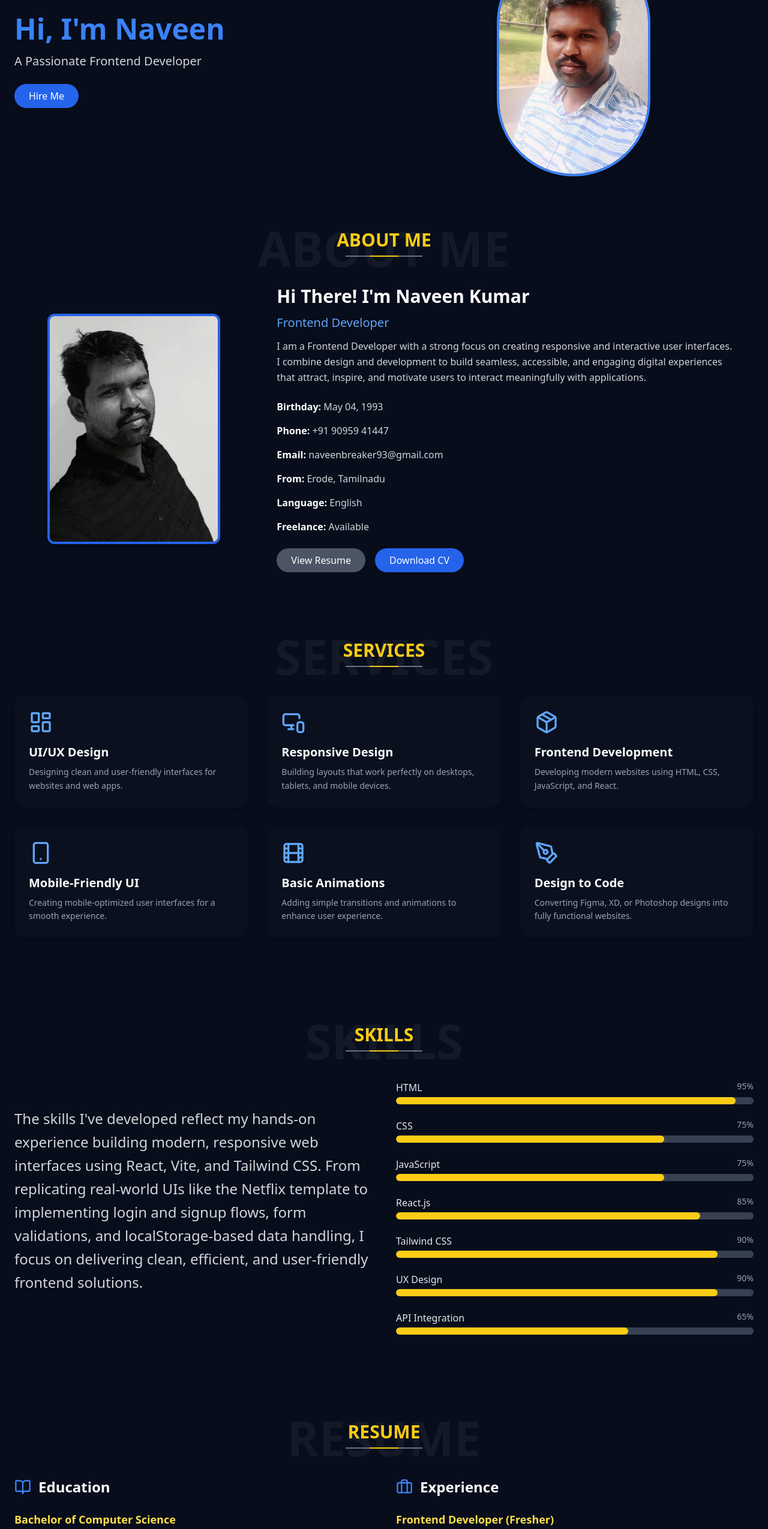
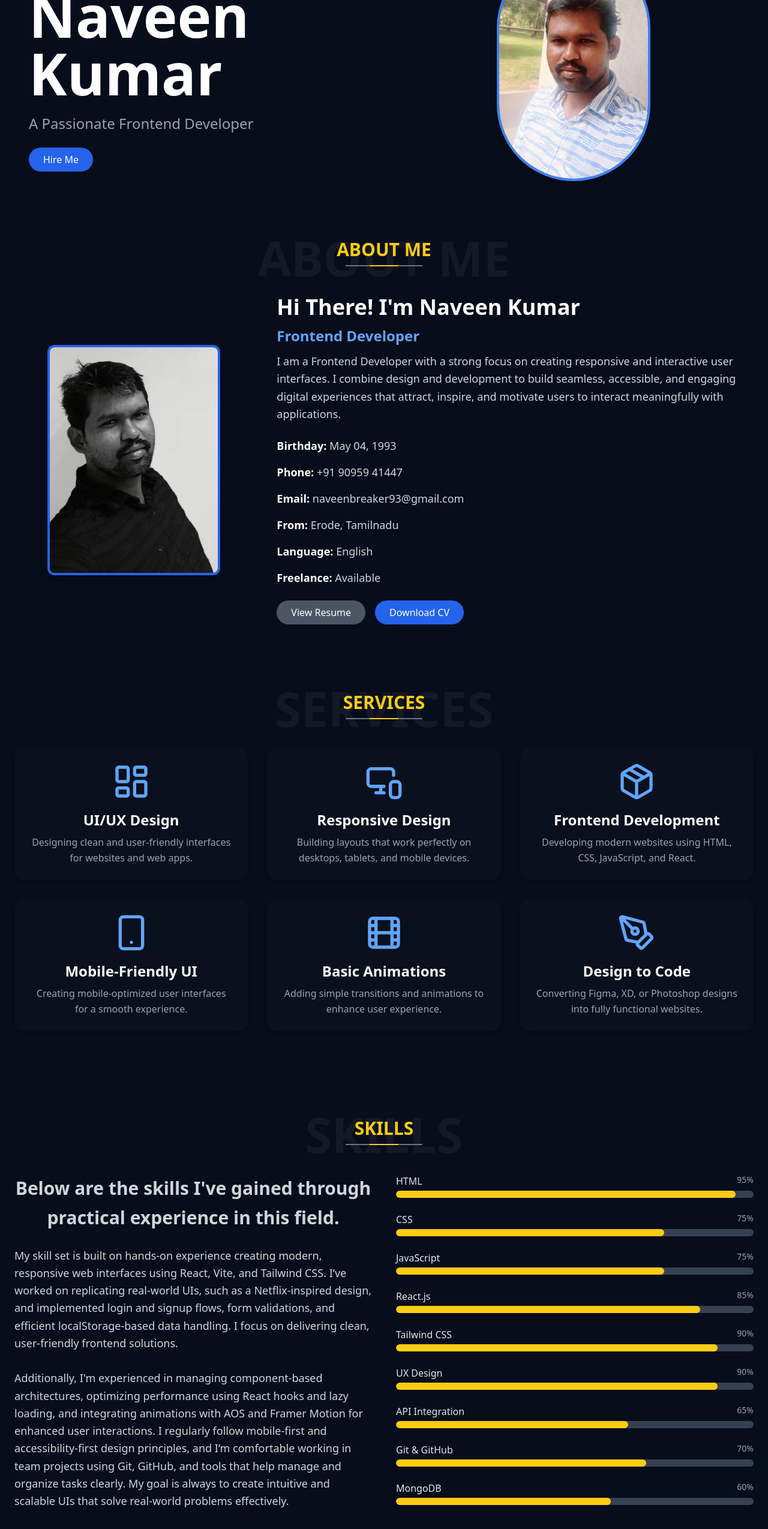
Before and after one commit to NaveenManickDev/My-Portfolio, a React (Vite) app: page / in a window 1280 px wide. Shown: the part 234-2783 px from the top of the page at 60% size. Built offline with nearby package versions, Linux system fonts and the light colour scheme.

Commit message:
Font size incresed

```diff
--- a/src/components/About.jsx
+++ b/src/components/About.jsx
@@ -51,15 +51,15 @@ export default function About() {
 
         {/* Right: Content */}
         <div className="w-full md:w-2/3">
-          <h3 className="text-2xl sm:text-3xl font-bold mb-3 text-white">Hi There! I'm Naveen Kumar</h3>
-          <p className="text-lg sm:text-xl text-blue-400 mb-3">Frontend Developer</p>
-          <p className="text-gray-300 mb-6 max-w-screen-md leading-relaxed">
+          <h3 className="text-2xl sm:text-4xl font-bold mb-3 text-white">Hi There! I'm Naveen Kumar</h3>
+          <p className="text-lg sm:text-2xl font-bold text-blue-400 mb-3">Frontend Developer</p>
+          <p className="text-gray-300 mb-6 max-w-screen-md leading-relaxed text-lg">
             I am a Frontend Developer with a strong focus on creating responsive and interactive user interfaces.
             I combine design and development to build seamless, accessible, and engaging digital experiences that
             attract, inspire, and motivate users to interact meaningfully with applications.
           </p>
 
-          <div className="grid grid-cols-1 sm:grid-cols-1 gap-4 text-gray-300 mb-6 text-sm sm:text-base">
+          <div className="grid grid-cols-1 sm:grid-cols-1 gap-4 text-gray-300 mb-6 text-sm sm:text-lg">
             <p><span className="font-semibold text-white">Birthday:</span> May 04, 1993</p>
             <p><span className="font-semibold text-white">Phone:</span> +91 90959 41447</p>
             <p><span className="font-semibold text-white">Email:</span> naveenbreaker93@gmail.com</p>
--- a/src/components/Footer.jsx
+++ b/src/components/Footer.jsx
@@ -2,7 +2,7 @@ export default function Footer() {
   return (
     <footer className="w-full border-t border-gray-700 bg-[#070D1B] text-white text-center py-6">
       <p className="text-sm sm:text-base">
-        &copy; {new Date().getFullYear()} Naveen. All rights reserved.
+        &copy; {new Date().getFullYear()} Designed by Naveen. All right reserved.
       </p>
     </footer>
   );
--- a/src/components/Header.jsx
+++ b/src/components/Header.jsx
@@ -21,16 +21,16 @@ export default function Header() {
         {/* Desktop Nav */}
         <nav className="hidden sm:flex items-center space-x-6">
           <a href="#about" className="hover:underline text-white">
-            About
+            ABOUT
           </a>
           <a href="#skills" className="hover:underline text-white">
-            Skills
+            SKILLS
           </a>
           <a href="#projects" className="hover:underline text-white">
-            Projects
+            PROJECTS
           </a>
           <a href="#contact" className="hover:underline text-white">
-            Contact
+            CONTACT
           </a>
           <a href="tel:+9190959 41447" className="flex items-center gap-2 text-white text-sm">
             <Phone size={18} />
--- a/src/components/Hero.jsx
+++ b/src/components/Hero.jsx
@@ -36,18 +36,22 @@ export default function Hero() {
     >
       {/* Left Text */}
       <div className="w-full md:w-1/2 text-center md:text-left">
-        <h2 className="text-4xl sm:text-5xl font-bold mb-4 text-blue-500">
-          Hi, I'm Naveen
-        </h2>
-        <p className="text-lg sm:text-xl text-gray-300 mb-6 max-w-xl mx-auto md:mx-0">
-          A Passionate Frontend Developer
-        </p>
+        <div className="text-white p-6">
+          <p className="text-yellow-400 text-3xl mb-2">Hello, I’m</p>
+          <h1 className="text-8xl font-extrabold leading-none">
+            Naveen
+            <br />
+            Kumar
+          </h1>
+          <p className="text-gray-400 text-2xl mt-5 mb-6">A Passionate Frontend Developer</p>
+
           <a
             href="#contact"
             className="inline-block px-6 py-2 bg-blue-600 text-white rounded-full hover:bg-blue-700 transition duration-300"
           >
             Hire Me
           </a>
+        </div>
       </div>
 
       {/* Right Image */}
--- a/src/components/Resume.jsx
+++ b/src/components/Resume.jsx
@@ -72,11 +72,12 @@ export default function Resume() {
           <div className="space-y-6">
             {educationList.map((edu, idx) => (
               <div key={idx}>
-                <h5 className="text-lg font-semibold text-yellow-300">{edu.title}</h5>
-                <p className="text-sm text-gray-400">
-                  {edu.duration} | {edu.place}
+                <h5 className="text-2xl font-semibold text-yellow-300">{edu.title}</h5>
+                <p className="text-lg text-gray-400">
+                  {edu.duration}
                 </p>
-                <p className="mt-2 text-sm text-gray-400 leading-relaxed">{edu.desc}</p>
+                <p className="text-lg py-2"> {edu.place}</p>
+                <p className="mt-2 text-lg text-gray-400 leading-relaxed">{edu.desc}</p>
               </div>
             ))}
           </div>
@@ -91,16 +92,17 @@ export default function Resume() {
           <div className="space-y-6">
             {experienceList.map((exp, idx) => (
               <div key={idx}>
-                <h5 className="text-lg font-semibold text-yellow-300">{exp.title}</h5>
-                <p className="text-sm text-gray-400">
-                  {exp.duration} | {exp.place}
+                <h5 className="text-2xl font-semibold text-yellow-300">{exp.title}</h5>
+                <p className="text-lg text-gray-400">
+                  {exp.duration}
                 </p>
-                <p className="mt-2 text-sm text-gray-400 leading-relaxed">{exp.desc}</p>
+                <p className="text-lg py-2">{exp.place}</p>
+                <p className="mt-2 text-lg text-gray-400 leading-relaxed">{exp.desc}</p>
               </div>
             ))}
           </div>
         </div>
       </div>
-    </section>
+    </section >
   );
 }
--- a/src/components/Services.jsx
+++ b/src/components/Services.jsx
@@ -8,33 +8,33 @@ import {
 } from "lucide-react";
 
 const services = [
-   {
-    icon: <LayoutDashboard className="w-10 h-10 text-blue-400" />,
+  {
+    icon: <LayoutDashboard className="w-16 h-16 text-blue-400" />,
     title: "UI/UX Design",
     desc: "Designing clean and user-friendly interfaces for websites and web apps.",
   },
   {
-    icon: <MonitorSmartphone className="w-10 h-10 text-blue-400" />,
+    icon: <MonitorSmartphone className="w-16 h-16 text-blue-400" />,
     title: "Responsive Design",
     desc: "Building layouts that work perfectly on desktops, tablets, and mobile devices.",
   },
   {
-    icon: <Package className="w-10 h-10 text-blue-400" />,
+    icon: <Package className="w-16 h-16 text-blue-400" />,
     title: "Frontend Development",
     desc: "Developing modern websites using HTML, CSS, JavaScript, and React.",
   },
   {
-    icon: <Smartphone className="w-10 h-10 text-blue-400" />,
+    icon: <Smartphone className="w-16 h-16 text-blue-400" />,
     title: "Mobile-Friendly UI",
     desc: "Creating mobile-optimized user interfaces for a smooth experience.",
   },
   {
-    icon: <Film className="w-10 h-10 text-blue-400" />,
+    icon: <Film className="w-16 h-16 text-blue-400" />,
     title: "Basic Animations",
     desc: "Adding simple transitions and animations to enhance user experience.",
   },
   {
-    icon: <PenTool className="w-10 h-10 text-blue-400" />,
+    icon: <PenTool className="w-16 h-16 text-blue-400" />,
     title: "Design to Code",
     desc: "Converting Figma, XD, or Photoshop designs into fully functional websites.",
   },
@@ -47,9 +47,9 @@ export default function Services() {
       className="max-w-7xl mx-auto px-6 py-16 bg-[#070D1B] text-white"
       data-aos="flip-left"
     >
-       {/* Background Faded Text */}
+      {/* Background Faded Text */}
       <h2 className="absolute top-8 left-1/2 -translate-x-1/2 text-[80px] sm:text-[80px] font-extrabold text-white/5 uppercase pointer-events-none select-none">
-         SERVICES
+        SERVICES
       </h2>
 
 
@@ -61,17 +61,17 @@ export default function Services() {
         </div>
       </h3>
 
-      <div className="grid sm:grid-cols-2 lg:grid-cols-3 gap-8">
+      <div className="grid sm:grid-cols-2 lg:grid-cols-3 gap-8 place-items-center">
         {services.map((service, index) => (
           <div
             key={index}
-            className="group bg-[#0A101E] rounded-2xl p-6 shadow-md transition-transform hover:scale-105 hover:bg-[#101727] duration-300"
+            className="group bg-[#0A101E] rounded-2xl p-6 shadow-md transition-transform hover:scale-105 hover:bg-[#101727] duration-300 flex flex-col items-center text-center"
           >
             <div className="mb-4">{service.icon}</div>
-            <h4 className="text-xl font-semibold mb-2 group-hover:text-blue-400 transition">
+            <h4 className="text-2xl font-semibold mb-2 group-hover:text-blue-400 transition">
               {service.title}
             </h4>
-            <p className="text-gray-400 text-sm leading-relaxed">
+            <p className="text-gray-400 text-base leading-relaxed">
               {service.desc}
             </p>
           </div>
--- a/src/components/Skills.jsx
+++ b/src/components/Skills.jsx
@@ -9,6 +9,8 @@ export default function Skills() {
     { name: "Tailwind CSS", percent: 90 },
     { name: "UX Design", percent: 90 },
     { name: "API Integration", percent: 65 },
+    { name: "Git & GitHub", percent: 70 },
+    { name: "MongoDB", percent: 60 },
   ];
 
   return (
@@ -32,13 +34,29 @@ export default function Skills() {
 
       <div className="flex flex-col lg:flex-row gap-10 z-10 relative">
         {/* Left Paragraph */}
-        <div className="w-full lg:w-1/2 text-gray-300 flex items-center">
-          <p className="text-2xl mb-6 leading-relaxed">
-            The skills I've developed reflect my hands-on experience building modern,
-            responsive web interfaces using React, Vite, and Tailwind CSS. From replicating
-            real-world UIs like the Netflix template to implementing login and signup flows,
-            form validations, and localStorage-based data handling, I focus on delivering
-            clean, efficient, and user-friendly frontend solutions.
+        <div className="w-full lg:w-1/2 text-gray-300 flex flex-col items-start">
+          <h1 className="text-3xl font-bold text-center mb-6 leading-relaxed">
+            Below are the skills I've gained through practical experience in this field.
+          </h1>
+          <p className="text-lg mb-6 leading-relaxed">
+            My skill set is built on hands-on experience
+            creating modern, responsive web interfaces
+            using React, Vite, and Tailwind CSS.
+            I’ve worked on replicating real-world UIs,
+            such as a Netflix-inspired design,
+            and implemented login and signup flows,
+            form validations, and efficient
+            localStorage-based data handling.
+            I focus on delivering clean, user-friendly frontend solutions.
+            <br /><br />
+            Additionally, I'm experienced in managing component-based architectures,
+            optimizing performance using React hooks and lazy loading,
+            and integrating animations with AOS and Framer Motion
+            for enhanced user interactions.
+            I regularly follow mobile-first and accessibility-first design principles,
+            and I’m comfortable working in team projects using Git, GitHub, and tools that help manage and organize tasks clearly.
+            My goal is always to create intuitive and scalable UIs
+            that solve real-world problems effectively.
           </p>
         </div>
 
```
Also changed, not shown: src/components/Contact.jsx (+19 -19 lines), src/components/Projects.jsx (+5 -5 lines). Lines whose indentation alone changed are shown as unchanged.
